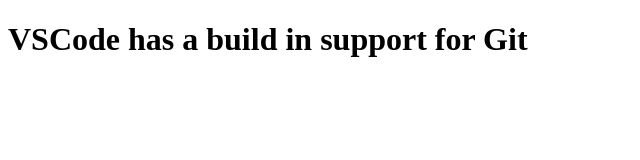
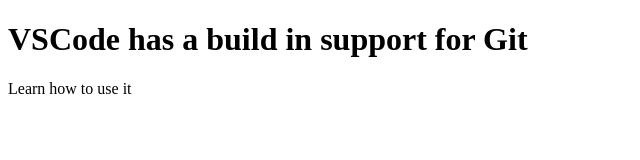
Before and after one commit to RT337/vscode-git-test, a plain HTML site: page index.html in a window 1280 px wide. Shown: the whole page, without its empty margins (0-640 px from the left). Drawn offline with Linux system fonts and the light colour scheme.

Commit message:
modify index.html from github

```diff
--- a/index.html
+++ b/index.html
@@ -9,6 +9,7 @@
 
 <body>
     <h1>VSCode has a build in support for Git</h1>
+    <p> Learn how to use it </p>
 </body>
 
 </html>
```
